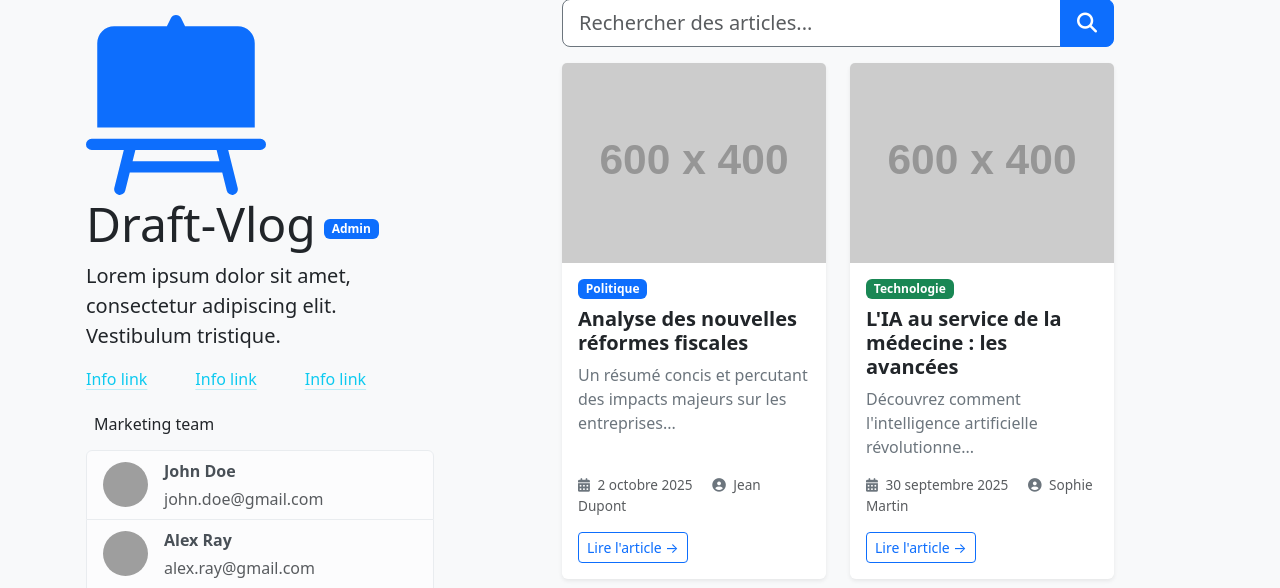
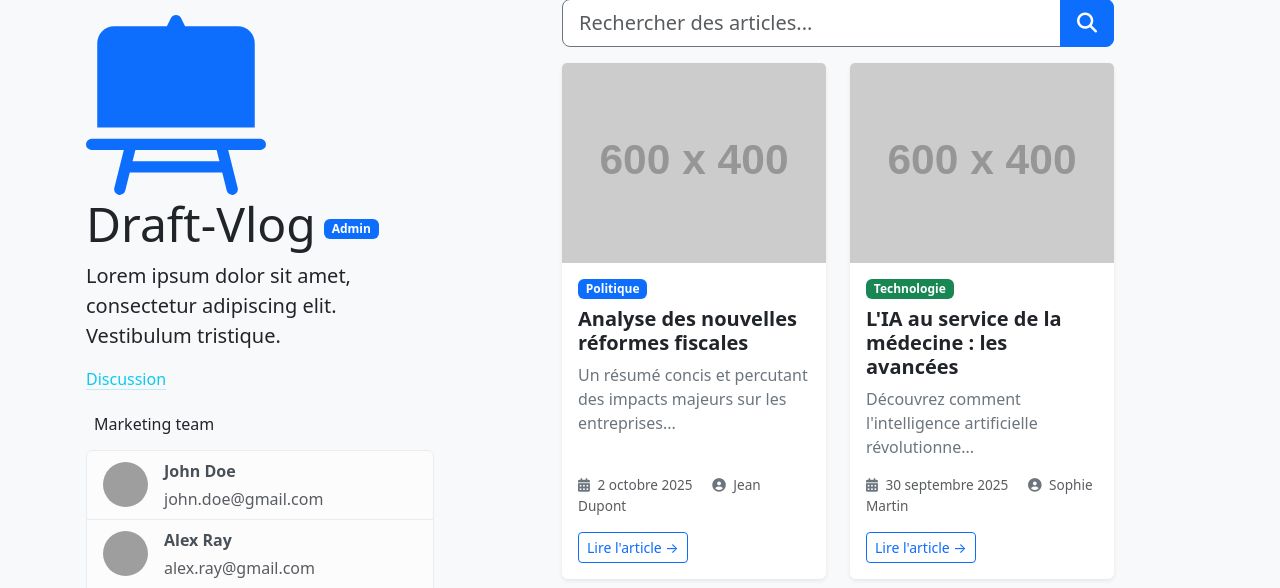
Before and after one commit to Augustin-cpu/Draft-vlog, a PHP site: page /template/homepage.php in a window 1280 px wide. Shown: the part 139-727 px from the top of the page. Run offline with PHP 8.4, Linux system fonts and the light colour scheme; grey boxes labelled with a size stand in for pictures from a placeholder-image service; some libraries are stand-ins or nearby versions; grey boxes are pictures that could not be loaded.

Commit message:
Lien modifier

```diff
--- a/template/homepage.php
+++ b/template/homepage.php
@@ -16,9 +16,9 @@
                 Lorem ipsum dolor sit amet, consectetur adipiscing elit. Vestibulum tristique.
             </p>
             <div class="d-flex gap-5">
-                <p><a href="#" class="link-info link-offset-2 link-underline-opacity-25 link-underline-opacity-100-hover">Info link</a></p>
-                <p><a href="#" class="link-info link-offset-2 link-underline-opacity-25 link-underline-opacity-100-hover">Info link</a></p>
-                <p><a href="#" class="link-info link-offset-2 link-underline-opacity-25 link-underline-opacity-100-hover">Info link</a></p>
+                <p><a href="#" class="link-info link-offset-2 link-underline-opacity-25 link-underline-opacity-100-hover">Discussion</a></p>
+                <p><a href="#" class="link-info link-offset-2 link-underline-opacity-25 link-underline-opacity-100-hover"></a></p>
+                <p><a href="#" class="link-info link-offset-2 link-underline-opacity-25 link-underline-opacity-100-hover"></a></p>
             </div>
             <h6 class="bg-body-tertiary p-2 ">Marketing team</h6>
 
```
